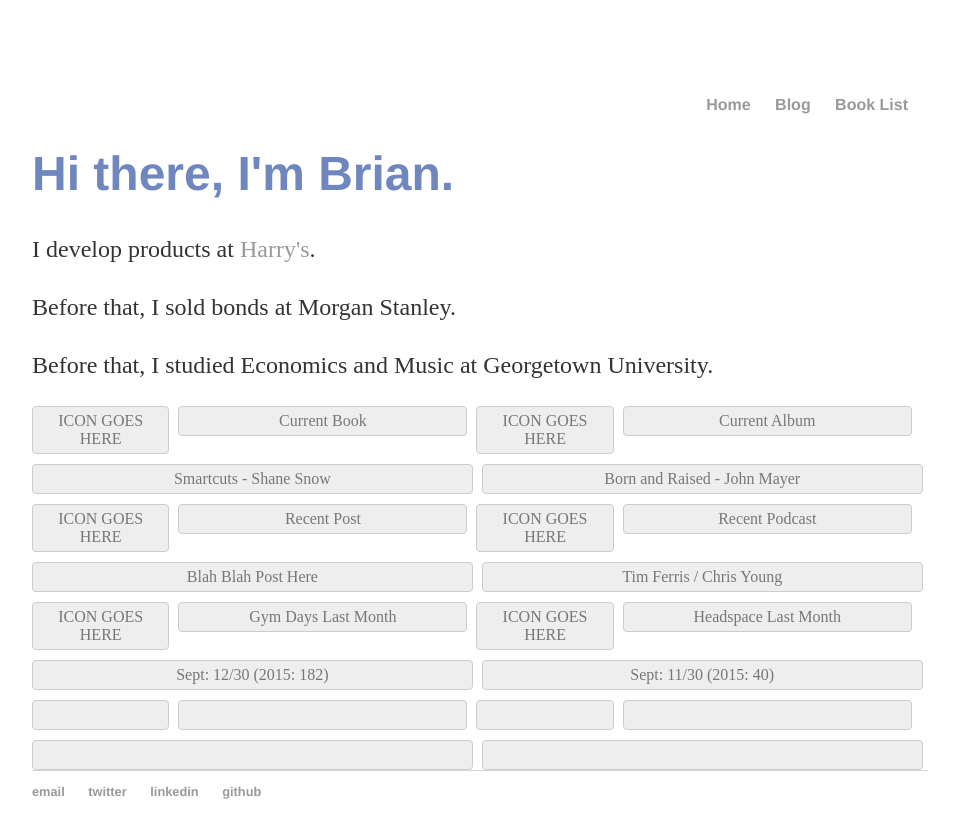
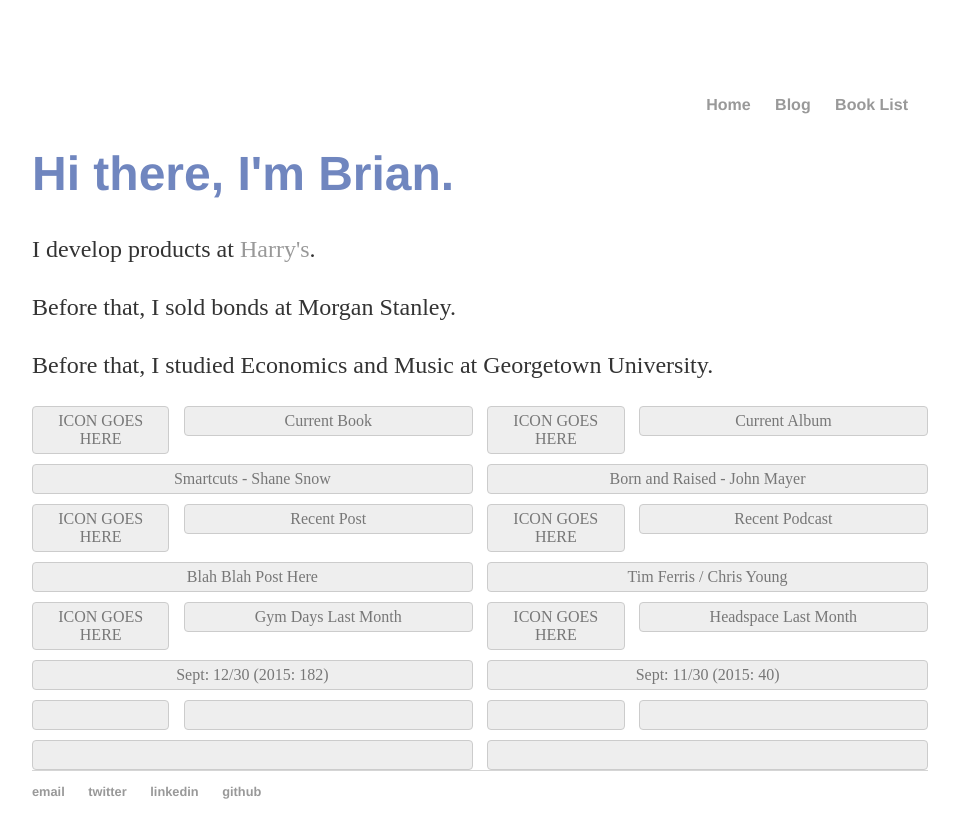
Before and after one commit to iambrianmoran/iambrianmoran.github.io, a Jekyll site: the page built from index.html, in a window 1280 px wide. Shown: the top 838 px of the page, without its empty margins (160-1119 px from the left). Built offline with Jekyll 4.4.1, drawn with Linux system fonts in a browser that asks for light colours.

Commit message:
Update main.css

```diff
--- a/css/main.css
+++ b/css/main.css
@@ -70,7 +70,7 @@
 }
 /* creat gutters for grid */
 .column + .column {
-    margin-left: 1%;
+    margin-left: 1.6%;
 }
 /* define column widths */
 .column-1 {
```
